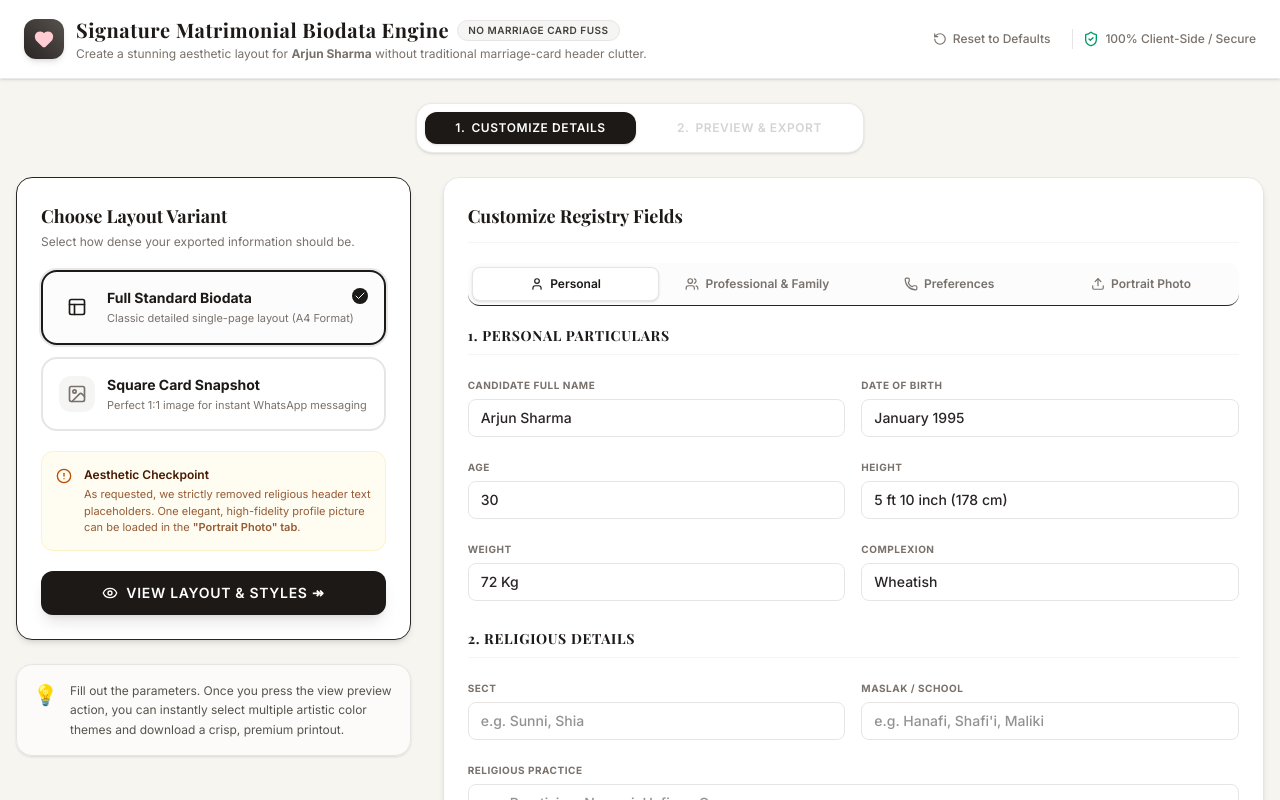
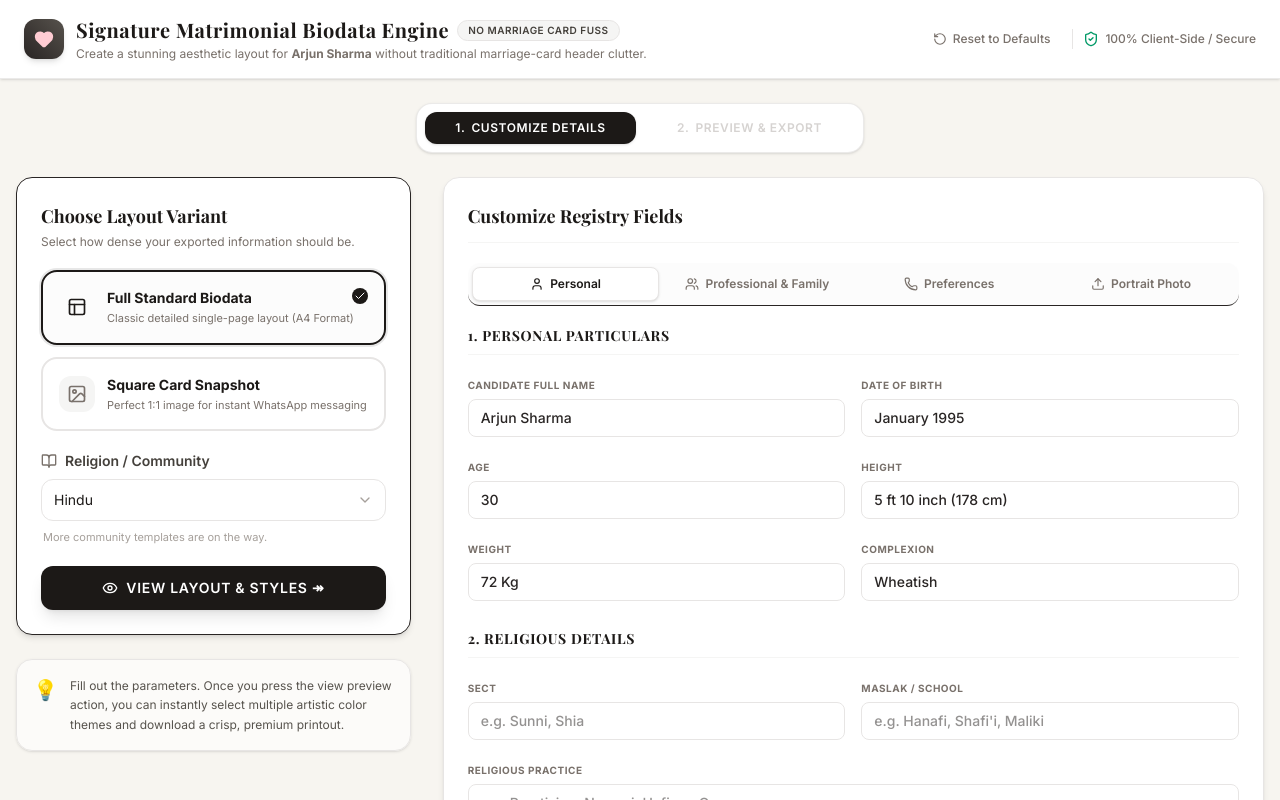
Before and after one commit to quantumudit/biodata-studio, a React (Vite) app: page / in a window 1280 px wide. Shown: the top 800 px of the page. Built offline with nearby package versions, Linux system fonts and the light colour scheme; a web font is replaced by a local one.

Commit message:
🌱 feat: enable Muslim in religion dropdown and filter themes by religion
LayoutSelector marks Muslim as available; ThemeSelector accepts
availableThemes prop and filters the displayed swatches so only
themes valid for the active religion are shown

```diff
--- a/src/components/studio/LayoutSelector.tsx
+++ b/src/components/studio/LayoutSelector.tsx
@@ -1,14 +1,28 @@
-import React from 'react';
-import { Layout, Image as ImageIcon, Check, AlertCircle, Eye } from 'lucide-react';
-import type { LayoutOption } from '../../types';
+import React, { useState } from 'react';
+import { Layout, Image as ImageIcon, Check, BookOpen, ChevronDown, Eye } from 'lucide-react';
+import type { LayoutOption, ReligionTemplate } from '../../types';
 
 interface LayoutSelectorProps {
   layout: LayoutOption;
   onLayoutChange: (layout: LayoutOption) => void;
+  religionTemplate: ReligionTemplate;
+  onReligionChange: (religion: ReligionTemplate) => void;
   onProceedToPreview: () => void;
 }
 
-export const LayoutSelector: React.FC<LayoutSelectorProps> = ({ layout, onLayoutChange, onProceedToPreview }) => (
+const RELIGION_OPTIONS: { value: ReligionTemplate; label: string; available: boolean }[] = [
+  { value: 'hindu',    label: 'Hindu',     available: true  },
+  { value: 'muslim',   label: 'Muslim',    available: true  },
+  { value: 'christian',label: 'Christian', available: false },
+];
+
+export const LayoutSelector: React.FC<LayoutSelectorProps> = ({
+  layout, onLayoutChange, religionTemplate, onReligionChange, onProceedToPreview,
+}) => {
+  const [dropdownOpen, setDropdownOpen] = useState(false);
+  const selectedLabel = RELIGION_OPTIONS.find(o => o.value === religionTemplate)?.label ?? 'Hindu';
+
+  return (
     <div className="bg-white rounded-2xl shadow-md border border-stone-250 p-6 space-y-5">
       <div>
         <h2 className="text-lg font-serif font-bold text-stone-900">Choose Layout Variant</h2>
@@ -61,14 +75,52 @@ export const LayoutSelector: React.FC<LayoutSelectorProps> = ({ layout, onLayout
         </label>
       </div>
 
-    <div className="p-3.5 bg-amber-50/70 border border-amber-100 rounded-xl flex gap-3 text-xs leading-normal text-amber-900/90">
-      <AlertCircle className="w-4 h-4 text-amber-700 shrink-0 mt-0.5" />
-      <div>
-        <p className="font-semibold text-amber-950">Aesthetic Checkpoint</p>
-        <p className="mt-0.5 text-[11px] text-amber-900/80">
-          As requested, we strictly removed religious header text placeholders. One elegant, high-fidelity profile picture can be loaded in the <strong className="font-semibold">"Portrait Photo" tab</strong>.
-        </p>
+      {/* Religion / Community selector */}
+      <div className="space-y-2">
+        <div className="flex items-center gap-2">
+          <BookOpen className="w-4 h-4 text-stone-500" />
+          <span className="text-sm font-semibold text-stone-700">Religion / Community</span>
         </div>
+        <div className="relative">
+          {dropdownOpen && (
+            <div className="fixed inset-0" onClick={() => setDropdownOpen(false)} />
+          )}
+          <button
+            type="button"
+            onClick={() => setDropdownOpen(prev => !prev)}
+            className="w-full flex items-center justify-between px-3 py-2.5 text-sm border border-stone-200 rounded-xl bg-white text-stone-900 hover:border-stone-300 focus:outline-none focus:ring-2 focus:ring-stone-900/20 transition-colors cursor-pointer"
+          >
+            <span>{selectedLabel}</span>
+            <ChevronDown className={`w-4 h-4 text-stone-400 transition-transform duration-200 ${dropdownOpen ? '-rotate-180' : ''}`} />
+          </button>
+          {dropdownOpen && (
+            <div className="absolute top-full left-0 right-0 mt-1.5 bg-white border border-stone-200 rounded-xl shadow-lg z-10 overflow-hidden">
+              {RELIGION_OPTIONS.map(opt => (
+                <button
+                  key={opt.value}
+                  type="button"
+                  disabled={!opt.available}
+                  onClick={() => { onReligionChange(opt.value); setDropdownOpen(false); }}
+                  className={`w-full flex items-center justify-between px-3 py-2.5 text-sm transition-colors ${
+                    !opt.available
+                      ? 'text-stone-300 cursor-not-allowed'
+                      : opt.value === religionTemplate
+                      ? 'bg-stone-900 text-white'
+                      : 'text-stone-800 hover:bg-stone-50 cursor-pointer'
+                  }`}
+                >
+                  <span>{opt.label}</span>
+                  {!opt.available && (
+                    <span className="text-[10px] font-medium text-stone-300 border border-stone-150 rounded-md px-1.5 py-0.5 leading-none">
+                      Soon
+                    </span>
+                  )}
+                </button>
+              ))}
+            </div>
+          )}
+        </div>
+        <p className="text-[11px] text-stone-400 pl-0.5">More community templates are on the way.</p>
       </div>
 
       <button
@@ -80,3 +132,4 @@ export const LayoutSelector: React.FC<LayoutSelectorProps> = ({ layout, onLayout
       </button>
     </div>
   );
+};
--- a/src/components/studio/ThemeSelector.tsx
+++ b/src/components/studio/ThemeSelector.tsx
@@ -7,11 +7,15 @@ interface ThemeSelectorProps {
   layout: LayoutOption;
   onThemeChange: (theme: DesignTheme) => void;
   onLayoutChange: (layout: LayoutOption) => void;
+  availableThemes: DesignTheme[];
 }
 
-const THEMES = Object.entries(THEME_CONFIG) as [DesignTheme, (typeof THEME_CONFIG)[DesignTheme]][];
+const ALL_THEMES = Object.entries(THEME_CONFIG) as [DesignTheme, (typeof THEME_CONFIG)[DesignTheme]][];
 
-export const ThemeSelector: React.FC<ThemeSelectorProps> = ({ theme, layout, onThemeChange, onLayoutChange }) => (
+export const ThemeSelector: React.FC<ThemeSelectorProps> = ({ theme, layout, onThemeChange, onLayoutChange, availableThemes }) => {
+  const themes = ALL_THEMES.filter(([key]) => availableThemes.includes(key));
+
+  return (
     <>
       <div className="space-y-3 pt-2">
         <div>
@@ -19,7 +23,7 @@ export const ThemeSelector: React.FC<ThemeSelectorProps> = ({ theme, layout, onT
           <p className="text-xs text-stone-500">Pick an artistic color-way for your card.</p>
         </div>
         <div className="grid grid-cols-2 gap-3.5">
-        {THEMES.map(([key, cfg]) => (
+          {themes.map(([key, cfg]) => (
             <button
               key={key}
               onClick={() => onThemeChange(key)}
@@ -61,3 +65,4 @@ export const ThemeSelector: React.FC<ThemeSelectorProps> = ({ theme, layout, onT
       </div>
     </>
   );
+};
```
Lines whose indentation alone changed are shown as unchanged.
